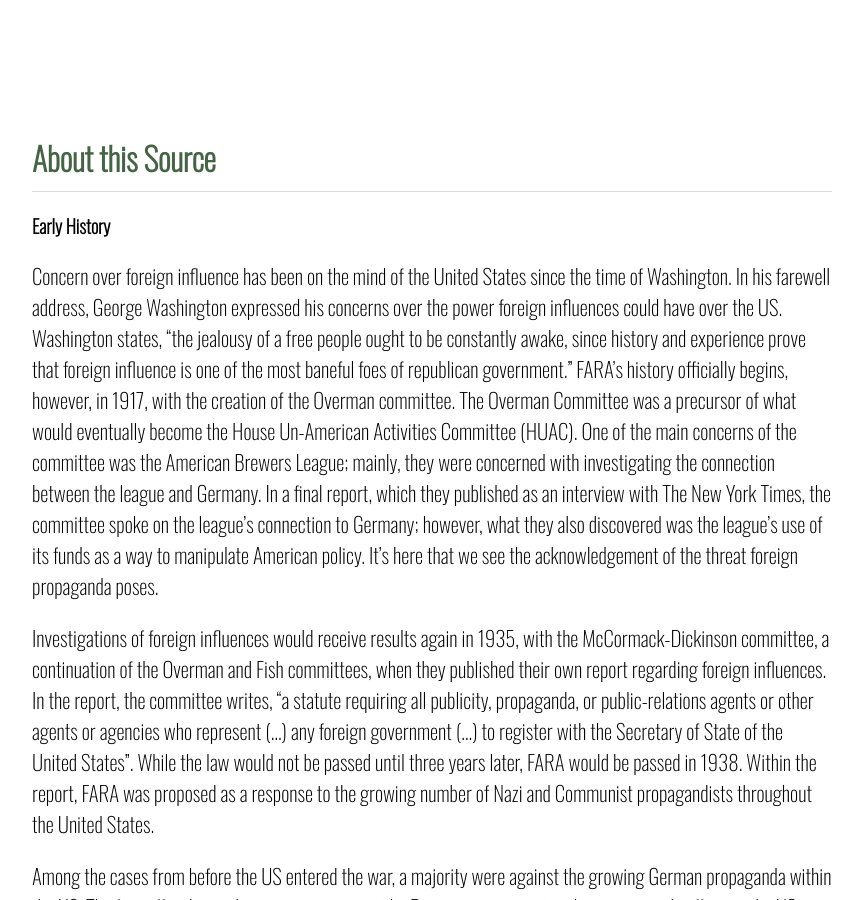
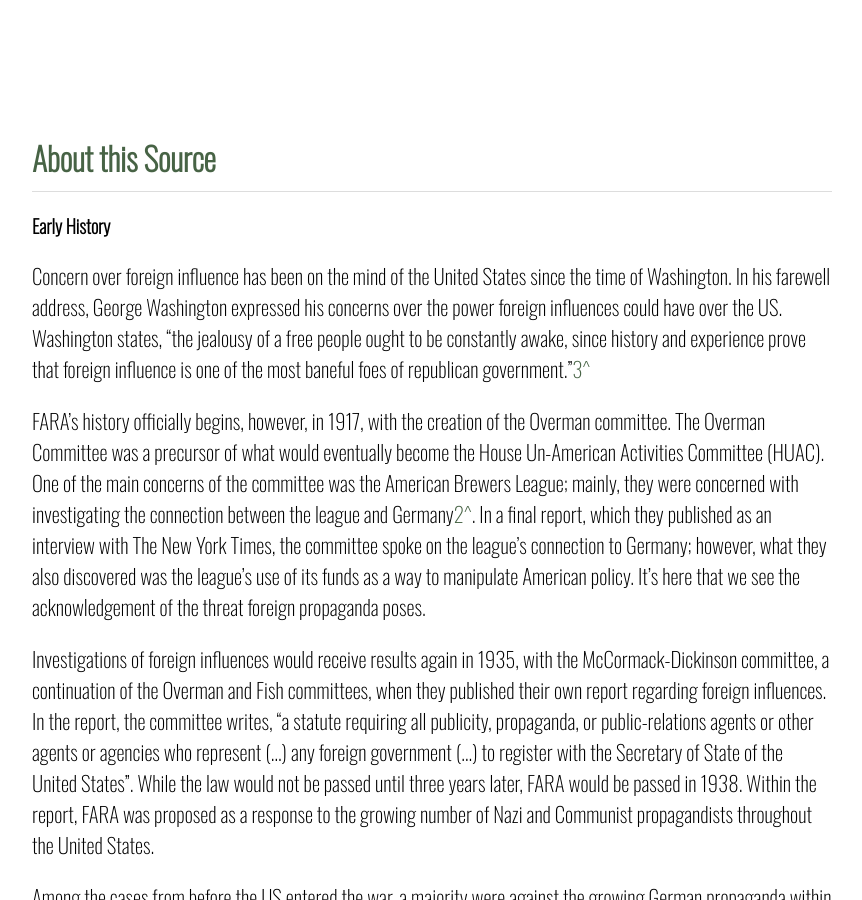
Before and after one commit to tonylira0327/forgn_agnt, a Jekyll site: the page built from index.markdown, in a window 1280 px wide and 900 px high, scrolled down 7178 px. Shown: the whole window, without its empty margins (208-1070 px from the left). Built offline with Jekyll 4.4.1, drawn with Linux system fonts in a browser that asks for light colours.

Commit message:
Update index.markdown

```diff
--- a/index.markdown
+++ b/index.markdown
@@ -26,8 +26,9 @@ All of the sources that are included in this publication are newspaper articles,
 
 ### Early History
 
-Concern over foreign influence has been on the mind of the United States since the time of Washington. In his farewell address, George Washington expressed his concerns over the power foreign influences could have over the US. Washington states, “the jealousy of a free people ought to be constantly awake, since history and experience prove that foreign influence is one of the most baneful foes of republican government.”
-FARA’s history officially begins, however, in 1917, with the creation of the Overman committee. The Overman Committee was a precursor of what would eventually become the House Un-American Activities Committee (HUAC). One of the main concerns of the committee was the American Brewers League; mainly, they were concerned with investigating the connection between the league and Germany. In a final report, which they published as an interview with The New York Times, the committee spoke on the league's connection to Germany; however, what they also discovered was the league's use of its funds as a way to manipulate American policy. It’s here that we see the acknowledgement of the threat foreign propaganda poses.
+Concern over foreign influence has been on the mind of the United States since the time of Washington. In his farewell address, George Washington expressed his concerns over the power foreign influences could have over the US. Washington states, “the jealousy of a free people ought to be constantly awake, since history and experience prove that foreign influence is one of the most baneful foes of republican government.”[3^]
+
+FARA’s history officially begins, however, in 1917, with the creation of the Overman committee. The Overman Committee was a precursor of what would eventually become the House Un-American Activities Committee (HUAC). One of the main concerns of the committee was the American Brewers League; mainly, they were concerned with investigating the connection between the league and Germany[2^]. In a final report, which they published as an interview with The New York Times, the committee spoke on the league's connection to Germany; however, what they also discovered was the league's use of its funds as a way to manipulate American policy. It’s here that we see the acknowledgement of the threat foreign propaganda poses.
 
 Investigations of foreign influences would receive results again in 1935, with the McCormack-Dickinson committee, a continuation of the Overman and Fish committees, when they published their own report regarding foreign influences.  In the report, the committee writes, “a statute requiring all publicity, propaganda, or public-relations agents or other agents or agencies who represent (...) any foreign government (...) to register with the Secretary of State of the United States”. While the law would not be passed until three years later, FARA would be passed in 1938. Within the report, FARA was proposed as a response to the growing number of Nazi and Communist propagandists throughout the United States.
 
@@ -68,3 +69,5 @@ _Please leave this credit (eliminating this italicized part)_
 # References
 
 [^1]: Full excerpt for the definition can be found in the official documentation for FARA at https://www.fara.us/resources-other (under the statute, rules, and other authority)
+[2^]: S. RES. 307 - 65 congress (1918-1919)
+[3^]: “Farewell Address | the American Presidency Project” 2025
```
